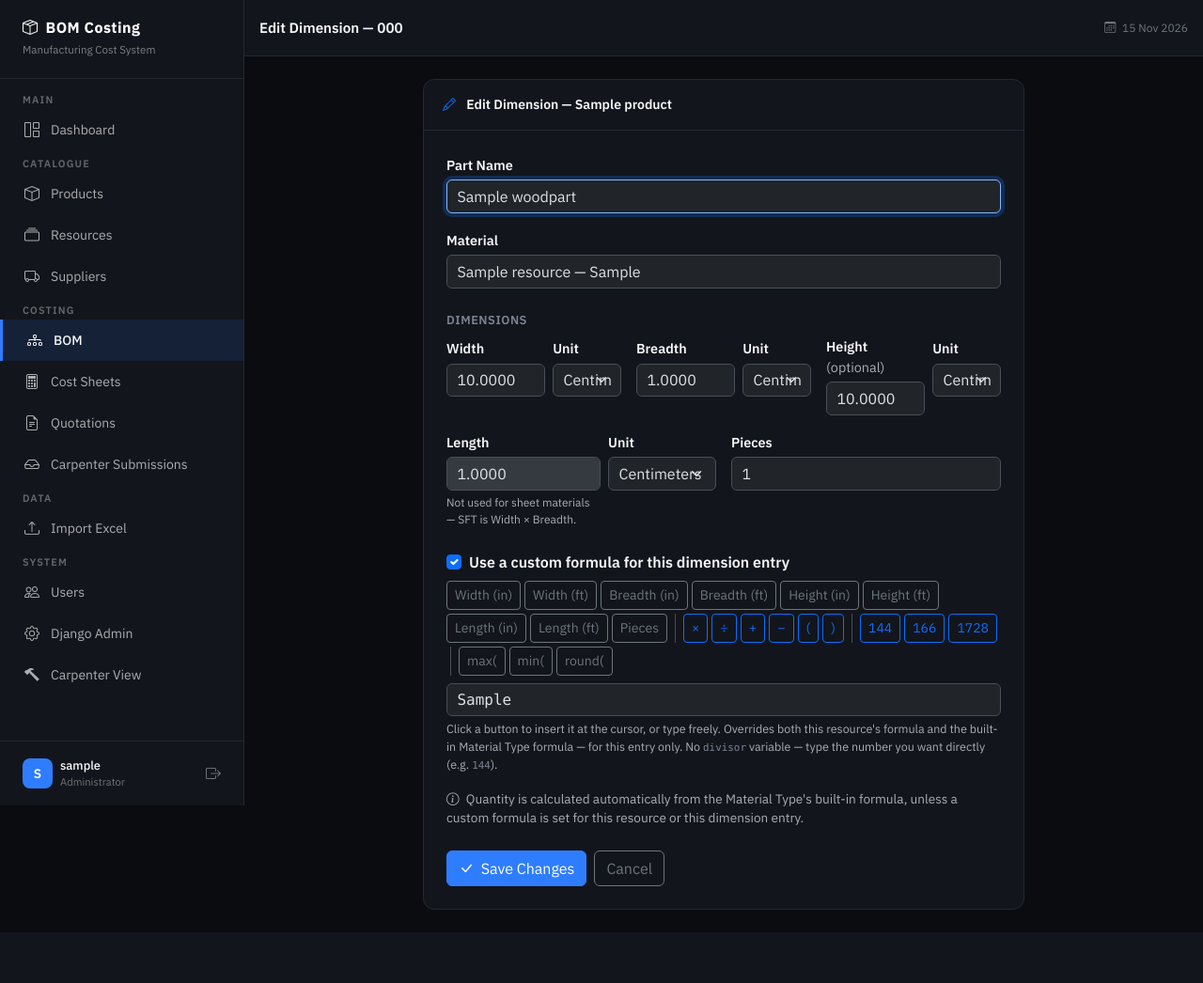
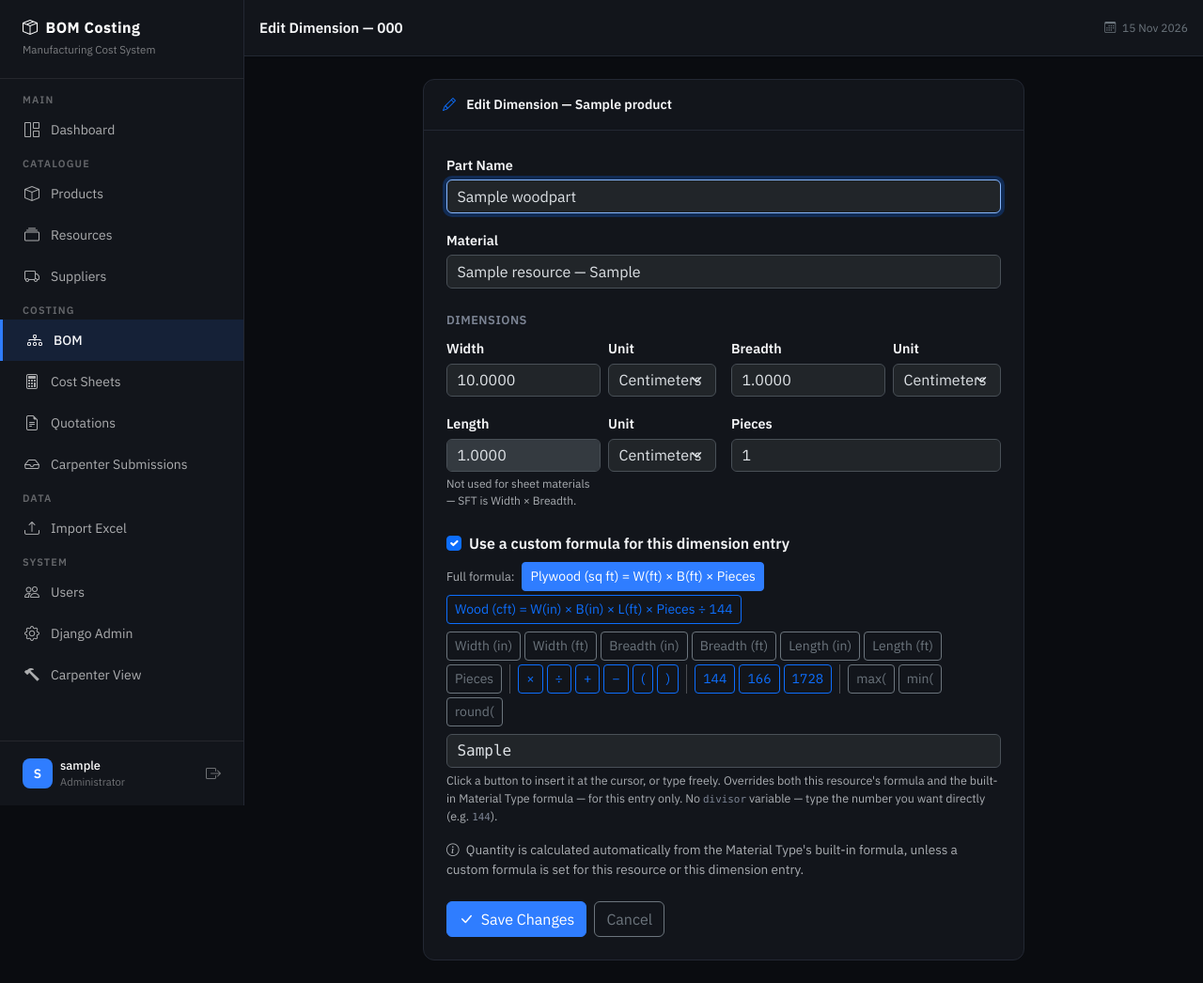
Before and after one commit to Am3li1/BOM_Calculator_MVP_v2, a Django app: page /bom/wood/1/edit/ in a window 1280 px wide. Shown: the whole page at 94% size. Before the commit the page ends 968 px from the top, so only its background shows below. Run offline with Django 5.2, Linux system fonts and the light colour scheme; a user stored in the database is signed in; tables that the repository leaves empty hold one stand-in row (values such as "Sample post").

Commit message:
Unit defaults per material, full-formula buttons, remove Height
- Plywood/sheet materials default to ft; solid wood now defaults all
  dimensions (incl. Length) to inches. Built-in formulas convert units,
  so quantities are unchanged.
- Custom formula calculator gets one-click "Plywood (sq ft)" and
  "Wood (cft)" buttons that insert the full built-in equation; the one
  matching the selected material is highlighted.
- Height removed from dimension add/edit, carpenter link form,
  submission review and the voice assistant. DB column kept; editing an
  entry preserves its saved height.
- New resources with unit sqft are saved as sheet material. Existing
  resources are not changed.

Co-Authored-By: Claude Opus 5.5 <noreply@anthropic.com>

```diff
--- a/apps/bom/views.py
+++ b/apps/bom/views.py
@@ -335,7 +335,7 @@ def woodpart_add(request, product_pk):
 
         if not all([resource_id, part_id, width, breadth, length, pieces]) or \
            (part_id == '__new__' and not new_part_name):
-            messages.error(request, 'All fields except Height are required.')
+            messages.error(request, 'Please fill in all fields.')
         else:
             try:
                 resource = Resource.objects.get(pk=resource_id, active=True)
@@ -439,12 +439,13 @@ def woodpart_edit(request, pk):
         part_name    = request.POST.get('part_name', '').strip()
         width        = request.POST.get('width')
         breadth      = request.POST.get('breadth')
-        height       = request.POST.get('height') or '0'
+        # Height is no longer on the form — keep whatever was saved.
+        height       = request.POST.get('height') or wood_part.height or '0'
         length       = request.POST.get('length')
         pieces       = request.POST.get('pieces')
         width_unit   = request.POST.get('width_unit', 'in')
         breadth_unit = request.POST.get('breadth_unit', 'in')
-        height_unit  = request.POST.get('height_unit', 'in')
+        height_unit  = request.POST.get('height_unit') or wood_part.height_unit or 'in'
         length_unit  = request.POST.get('length_unit', 'in')
 
         use_custom_formula = request.POST.get('use_custom_formula') == 'on'
@@ -454,7 +455,7 @@ def woodpart_edit(request, pk):
         )
 
         if not all([resource_id, part_name, width, breadth, length, pieces]):
-            messages.error(request, 'All fields except Height are required.')
+            messages.error(request, 'Please fill in all fields.')
         else:
             try:
                 resource = Resource.objects.get(pk=resource_id, active=True)
--- a/apps/carpenter/views.py
+++ b/apps/carpenter/views.py
@@ -49,7 +49,6 @@ LABELS = {
         'part_name': 'Part name',
         'width': 'Width (W)',
         'breadth': 'Breadth (B)',
-        'height': 'Height (H)',
         'length': 'Length (L)',
         'pieces': 'Pieces',
         'optional': '(optional)',
@@ -113,7 +112,6 @@ LABELS = {
         'part_name': 'பாகத்தின் பெயர்',
         'width': 'அகலம் (W)',
         'breadth': 'கனம் (B)',
-        'height': 'உயரம் (H)',
         'length': 'நீளம் (L)',
         'pieces': 'எண்ணிக்கை',
         'optional': '(விருப்பம்)',
--- a/apps/resources/models.py
+++ b/apps/resources/models.py
@@ -218,6 +218,11 @@ class Resource(models.Model):
         from apps.core.search import normalize_text, normalize_multiline
         self.name_ta = normalize_text(self.name_ta)
         self.aliases = normalize_multiline(self.aliases)
+        # A NEW resource priced per sq ft is a two-dimensional (sheet)
+        # material: same ft units and W × B formula as plywood. Existing
+        # resources are left exactly as they are.
+        if self._state.adding and (self.unit or '').strip().lower() == 'sqft':
+            self.material_type = 'sheet'
         super().save(*args, **kwargs)
 
     # ── Rate properties ───────────────────────────────────────────
--- a/templates/bom/submission_detail.html
+++ b/templates/bom/submission_detail.html
@@ -204,7 +204,6 @@
                     <th>Width</th>
                     <th>Breadth</th>
                     <th>Length</th>
-                    <th>Height</th>
                     <th style="width:5rem;">Pcs</th>
                 </tr>
             </thead>
@@ -227,7 +226,6 @@
                     {% include "bom/_submission_dim_cell.html" with name="width" value=v.width unit=v.width_unit %}
                     {% include "bom/_submission_dim_cell.html" with name="breadth" value=v.breadth unit=v.breadth_unit %}
                     {% include "bom/_submission_dim_cell.html" with name="length" value=v.length unit=v.length_unit %}
-                    {% include "bom/_submission_dim_cell.html" with name="height" value=v.height unit=v.height_unit %}
                     <td>
                         {% if editable %}
                         <input type="number" name="pieces_{{ line.pk }}" value="{{ v.pieces|default_if_none:'' }}" step="1" min="1" class="form-control form-control-sm">
--- a/templates/bom/woodpart_edit.html
+++ b/templates/bom/woodpart_edit.html
@@ -76,7 +76,7 @@
                     </div>
 
                     <div class="row g-3 mb-3 align-items-start">
-                        <div class="col-6 col-md-4">
+                        <div class="col-6 col-md-6">
                             <div class="row g-2 dim-group">
                                 <div class="col-7">
                                     <label class="form-label fw-semibold">Width</label>
@@ -102,7 +102,7 @@
                             </div>
                         </div>
 
-                        <div class="col-6 col-md-4">
+                        <div class="col-6 col-md-6">
                             <div class="row g-2 dim-group">
                                 <div class="col-7">
                                     <label class="form-label fw-semibold">Breadth</label>
@@ -118,34 +118,6 @@
                                         {% for val, label in unit_choices %}
                                         <option value="{{ val }}"
                                             {% if val == wood_part.breadth_unit %}
-                                                selected
-                                            {% endif %}>
-                                            {{ label }}
-                                        </option>
-                                        {% endfor %}
-                                    </select>
-                                </div>
-                            </div>
-                        </div>
-
-                        <div class="col-6 col-md-4">
-                            <div class="row g-2 dim-group">
-                                <div class="col-7">
-                                    <label class="form-label fw-semibold">
-                                        Height <span class="text-muted fw-normal">(optional)</span>
-                                    </label>
-                                    <input type="number" name="height"
-                                           class="form-control"
-                                           value="{{ wood_part.height }}"
-                                           step="0.0001" min="0">
-                                </div>
-                                <div class="col-5">
-                                    <label class="form-label fw-semibold">Unit</label>
-                                    <select name="height_unit"
-                                            class="form-select">
-                                        {% for val, label in unit_choices %}
-                                        <option value="{{ val }}"
-                                            {% if val == wood_part.height_unit %}
                                                 selected
                                             {% endif %}>
                                             {{ label }}
@@ -212,13 +184,24 @@
 
                         <div id="custom-formula-wrap"
                              style="display:{% if wood_part.formula_expression %}block{% else %}none{% endif %};">
+                            <div class="d-flex flex-wrap align-items-center gap-1 mb-2">
+                                <span class="text-muted me-1" style="font-size:0.8rem;">Full formula:</span>
+                                <button type="button" class="btn btn-sm btn-outline-primary formula-preset"
+                                        data-material="sheet"
+                                        data-formula="width_ft * breadth_ft * pieces">
+                                    Plywood (sq ft) = W(ft) × B(ft) × Pieces
+                                </button>
+                                <button type="button" class="btn btn-sm btn-outline-primary formula-preset"
+                                        data-material="solid_wood"
+                                        data-formula="width_in * breadth_in * length_ft * pieces / 144">
+                                    Wood (cft) = W(in) × B(in) × L(ft) × Pieces ÷ 144
+                                </button>
+                            </div>
                             <div class="d-flex flex-wrap gap-1 mb-2" id="formula-token-toolbar">
                                 <button type="button" class="btn btn-sm btn-outline-secondary formula-token" data-token="width_in">Width (in)</button>
                                 <button type="button" class="btn btn-sm btn-outline-secondary formula-token" data-token="width_ft">Width (ft)</button>
                                 <button type="button" class="btn btn-sm btn-outline-secondary formula-token" data-token="breadth_in">Breadth (in)</button>
                                 <button type="button" class="btn btn-sm btn-outline-secondary formula-token" data-token="breadth_ft">Breadth (ft)</button>
-                                <button type="button" class="btn btn-sm btn-outline-secondary formula-token" data-token="height_in">Height (in)</button>
-                                <button type="button" class="btn btn-sm btn-outline-secondary formula-token" data-token="height_ft">Height (ft)</button>
                                 <button type="button" class="btn btn-sm btn-outline-secondary formula-token" data-token="length_in">Length (in)</button>
                                 <button type="button" class="btn btn-sm btn-outline-secondary formula-token" data-token="length_ft">Length (ft)</button>
                                 <button type="button" class="btn btn-sm btn-outline-secondary formula-token" data-token="pieces">Pieces</button>
@@ -278,6 +261,16 @@
 </div>
 
 <script>
+// Highlights the full-formula button matching the material.
+// Styling only — never fills the formula in by itself.
+function highlightFormulaPreset(materialType) {
+    document.querySelectorAll('.formula-preset').forEach(function (btn) {
+        var match = btn.dataset.material === materialType;
+        btn.classList.toggle('btn-primary', match);
+        btn.classList.toggle('btn-outline-primary', !match);
+    });
+}
+
 (function () {
     var materialTypes = JSON.parse(
         document.getElementById('resource-material-types').textContent
@@ -297,7 +290,7 @@
     var lengthHint        = document.getElementById('length-hint');
 
     var DEFAULTS = {
-        solid_wood: { width: 'in', breadth: 'in', length: 'ft' },
+        solid_wood: { width: 'in', breadth: 'in', length: 'in' },
         sheet:      { width: 'ft', breadth: 'ft', length: 'ft' },
     };
 
@@ -313,6 +306,7 @@
         lengthInput.readOnly = isSheet;
         lengthInput.classList.toggle('bg-body-secondary', isSheet);
         lengthHint.style.display = isSheet ? 'block' : 'none';
+        highlightFormulaPreset(materialType);
     }
 
     // Full override — used only when the user actively PICKS a
@@ -501,6 +495,18 @@
             insertToken(btn.dataset.token);
         });
     });
+
+    // Full-formula presets replace the whole field.
+    document.querySelectorAll('.formula-preset').forEach(function (btn) {
+        btn.addEventListener('click', function () {
+            formulaInput.value = btn.dataset.formula;
+            checkbox.checked = true;
+            wrap.style.display = 'block';
+            formulaInput.focus();
+            var end = formulaInput.value.length;
+            formulaInput.setSelectionRange(end, end);
+        });
+    });
 })();
 </script>
 
```
Also changed, not shown: apps/bom/assistant.py (+3 -5 lines), apps/bom/tests.py (+70 -0 lines), templates/bom/woodpart_add.html (+41 -32 lines), templates/carpenter/link_form.html (+6 -13 lines), templates/resources/form.html (+9 -0 lines).
